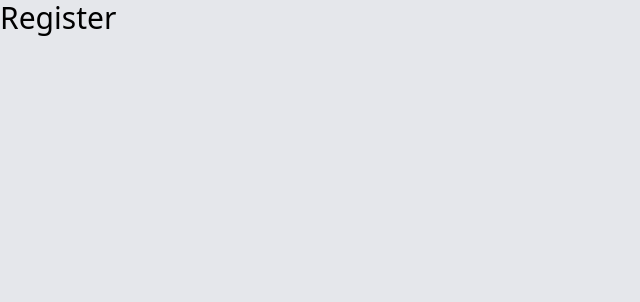
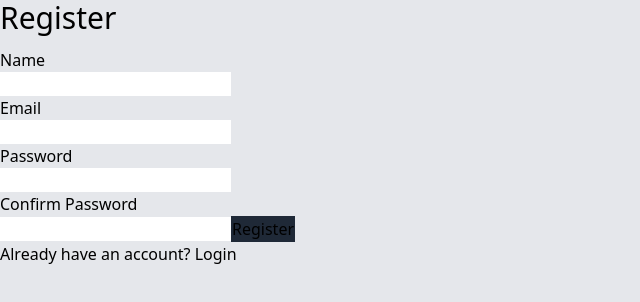
Before and after one commit to tiburcekouagou/laravel-vue-frontend, a Vue app: page /register in a window 1280 px wide. Shown: the top 302 px of the page, without its empty margins (0-640 px from the left). Built offline with nearby package versions, Linux system fonts and the light colour scheme.

Commit message:
implemented the register component

```diff
--- a/src/views/LoginView.vue
+++ b/src/views/LoginView.vue
@@ -16,7 +16,7 @@
 
     <p>
       Don't have an account?
-      <NuxtLink class="underline text-lime-600" to="/register">Register now!</NuxtLink>
+      <router-link class="underline text-lime-600" to="/register">Register now!</router-link>
     </p>
   </div>
 </template>
--- a/src/views/RegisterView.vue
+++ b/src/views/RegisterView.vue
@@ -1,5 +1,34 @@
 <script setup lang="ts"></script>
+<template>
+  <div class="register">
+    <h1>Register</h1>
+    <form>
+      <label>
+        <div>Name</div>
+        <input type="text" />
+      </label>
 
-<template>
-  <h1>Register</h1>
+      <label>
+        <div>Email</div>
+        <input type="email" />
+      </label>
+
+      <label>
+        <div>Password</div>
+        <input type="password" />
+      </label>
+
+      <label>
+        <div>Confirm Password</div>
+        <input type="confirm_password" />
+      </label>
+
+      <button class="btn">Register</button>
+    </form>
+
+    <p>
+      Already have an account?
+      <router-link class="underline text-lime-600" to="/login">Login</router-link>
+    </p>
+  </div>
 </template>
```
